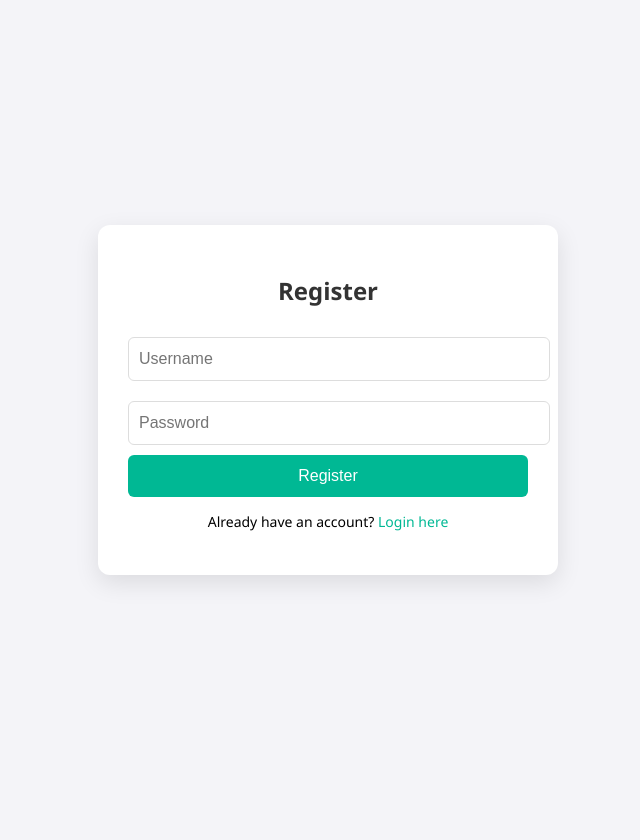
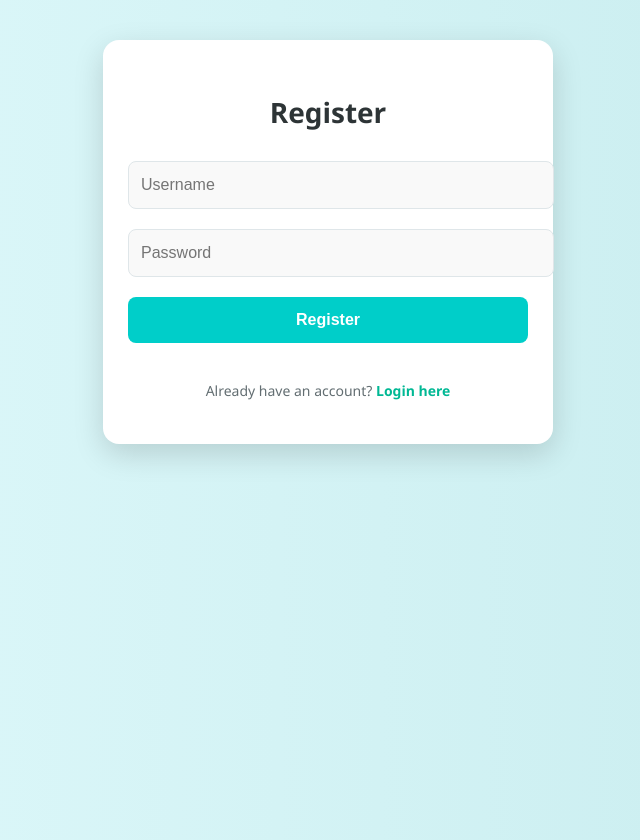
Before and after one commit to tasfiq1110/website, a Flask app: page / in a window 1280 px wide. Shown: the whole page, without its empty margins (312-952 px from the left). Before the commit the page ends 583 px from the top, so only its background shows below. Run offline with Flask 3, Linux system fonts and the light colour scheme.

Commit message:
Update style.css

```diff
--- a/static/style.css
+++ b/static/style.css
@@ -1,64 +1,205 @@
+/* General Body Styles */
 body {
-    background: #f4f4f8;
+    background: linear-gradient(to right, #dff9fb, #c7ecee);
     font-family: 'Segoe UI', Tahoma, Geneva, Verdana, sans-serif;
     margin: 0;
     padding: 0;
-    display: flex;
-    align-items: center;
-    justify-content: center;
-    height: 100vh;
+    min-height: 100vh;
 }
 
+/* Centering Content for Login/Register */
 .form-container {
-    background: white;
-    padding: 30px;
-    border-radius: 12px;
-    box-shadow: 0 8px 24px rgba(0, 0, 0, 0.1);
+    background: #ffffff;
+    padding: 30px 25px;
+    border-radius: 16px;
+    box-shadow: 0 10px 30px rgba(0, 0, 0, 0.15);
     width: 90%;
     max-width: 400px;
     text-align: center;
+    margin: 40px auto;
+    animation: fadeInUp 0.5s ease;
+}
+
+@keyframes fadeInUp {
+    from {
+        transform: translateY(20px);
+        opacity: 0;
+    }
+    to {
+        transform: translateY(0);
+        opacity: 1;
+    }
 }
 
 .form-container h2 {
     margin-bottom: 20px;
-    color: #333;
+    font-size: 28px;
+    color: #2d3436;
 }
 
 .form-container input {
     width: 100%;
-    padding: 12px 10px;
+    padding: 14px 12px;
     margin: 10px 0;
-    border: 1px solid #ddd;
-    border-radius: 6px;
+    border: 1px solid #dfe6e9;
+    border-radius: 8px;
     font-size: 16px;
+    background-color: #f9f9f9;
+    transition: border-color 0.3s ease;
+}
+
+.form-container input:focus {
+    outline: none;
+    border-color: #00cec9;
+    background-color: #ffffff;
 }
 
 .form-container button {
     width: 100%;
-    padding: 12px;
-    background-color: #00b894;
+    padding: 14px;
+    background: #00cec9;
     color: white;
     border: none;
-    border-radius: 6px;
+    border-radius: 8px;
     font-size: 16px;
+    font-weight: bold;
     cursor: pointer;
     transition: background 0.3s ease;
+    margin-top: 10px;
 }
 
 .form-container button:hover {
-    background-color: #019875;
+    background-color: #01a3a4;
 }
 
 .form-switch {
-    margin-top: 15px;
+    margin-top: 18px;
     font-size: 14px;
+    color: #636e72;
 }
 
 .form-switch a {
     color: #00b894;
     text-decoration: none;
+    font-weight: bold;
 }
 
 .form-switch a:hover {
     text-decoration: underline;
 }
+
+/* Dashboard Container */
+.container {
+    padding: 20px;
+    max-width: 960px;
+    margin: auto;
+}
+
+/* Headings */
+h1, h2 {
+    color: #2d3436;
+    margin-bottom: 10px;
+}
+
+/* Form Groups */
+.checkbox-group label {
+    display: block;
+    margin-bottom: 8px;
+}
+
+input[type="number"], textarea {
+    width: 100%;
+    padding: 10px;
+    margin: 8px 0 15px;
+    border: 1px solid #dcdde1;
+    border-radius: 6px;
+    font-size: 15px;
+    box-sizing: border-box;
+}
+
+/* Buttons */
+button {
+    background-color: #00b894;
+    color: white;
+    padding: 12px 16px;
+    border: none;
+    border-radius: 6px;
+    cursor: pointer;
+    font-size: 16px;
+    margin-bottom: 20px;
+}
+
+button:hover {
+    background-color: #019875;
+}
+
+/* Result Text */
+.result {
+    margin-top: 10px;
+    color: #0984e3;
+}
+
+/* Table Styling */
+table {
+    width: 100%;
+    border-collapse: collapse;
+    margin-top: 20px;
+    overflow-x: auto;
+    display: block;
+}
+
+th, td {
+    padding: 10px;
+    text-align: left;
+    border-bottom: 1px solid #dfe6e9;
+}
+
+th {
+    background-color: #00cec9;
+    color: white;
+    font-weight: 600;
+}
+
+tr:nth-child(even) {
+    background-color: #f1f2f6;
+}
+
+/* Responsive Table Wrappers */
+#personalSummary,
+#globalSummary,
+#costResult {
+    overflow-x: auto;
+}
+
+/* Logout link */
+#logout {
+    display: inline-block;
+    margin-top: 30px;
+    text-decoration: none;
+    color: #d63031;
+    font-weight: bold;
+}
+
+#logout:hover {
+    text-decoration: underline;
+}
+
+/* Mobile Layout */
+@media (max-width: 768px) {
+    .container {
+        padding: 10px;
+    }
+
+    table, thead, tbody, th, td, tr {
+        font-size: 14px;
+    }
+
+    h1, h2 {
+        font-size: 22px;
+    }
+
+    button {
+        font-size: 15px;
+        padding: 10px 14px;
+    }
+}
```
